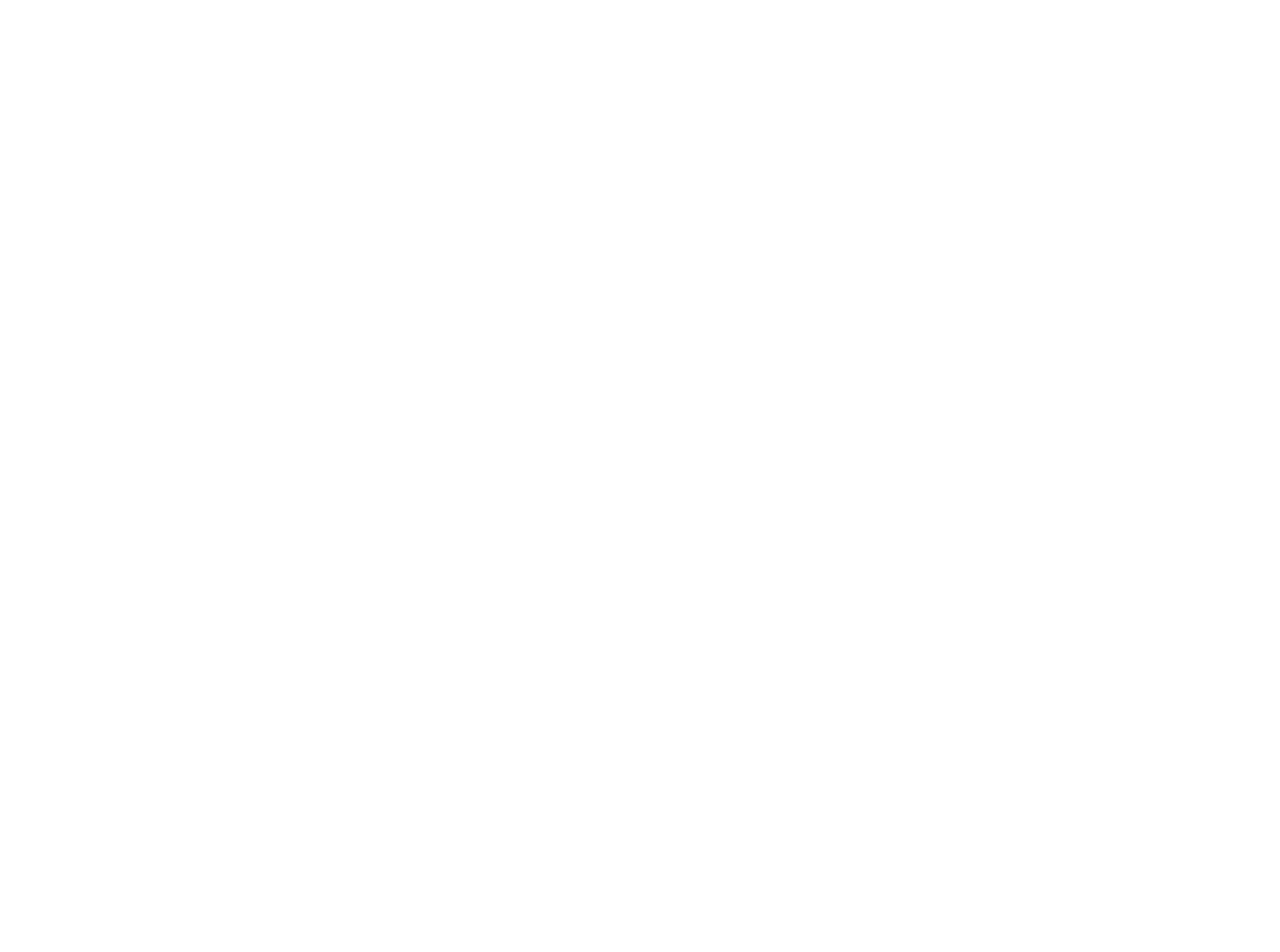
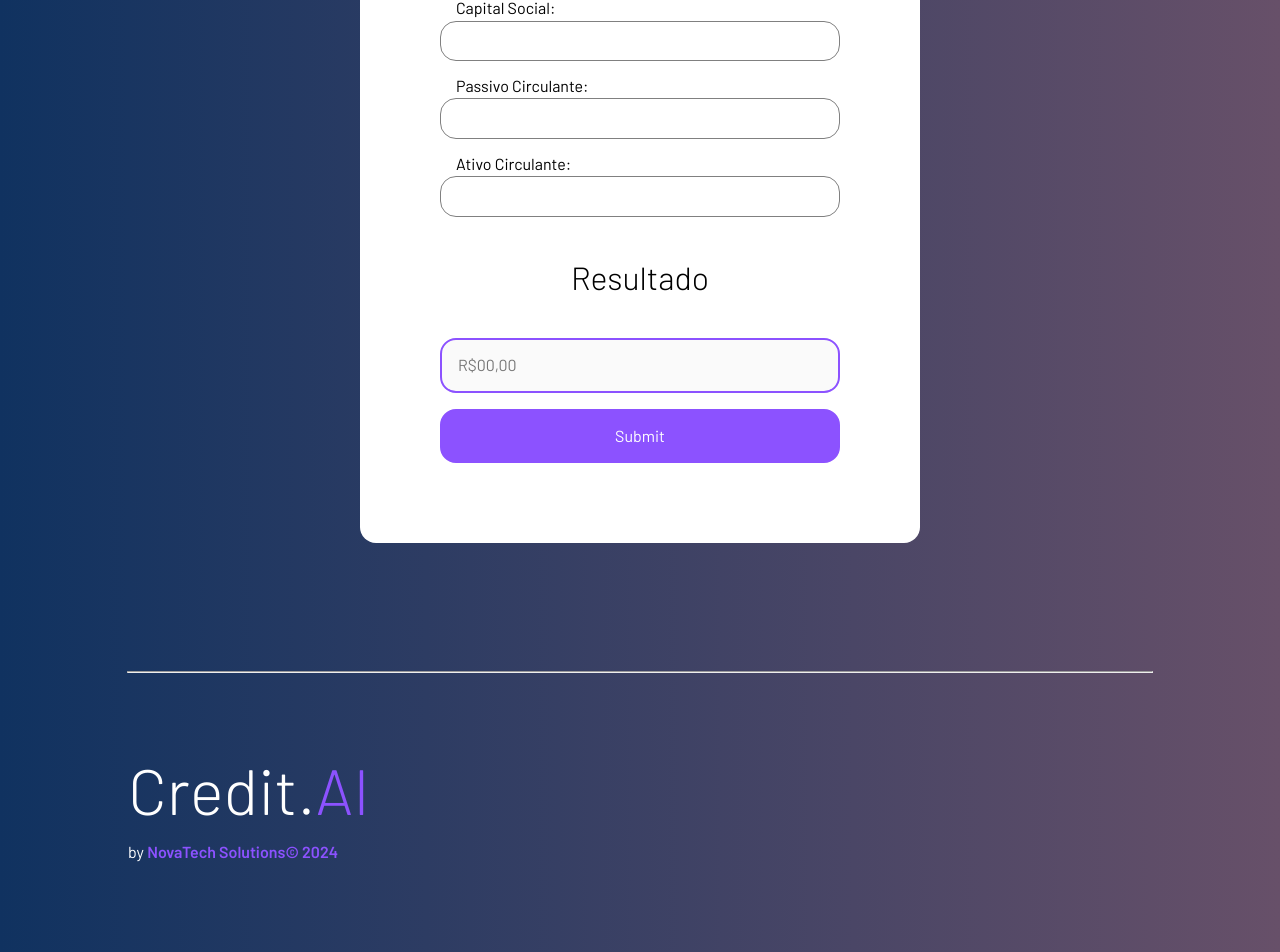
Before and after one commit to pedrosbm/Credit.AI, a React (Vite) app: page / in a window 1280 px wide. Shown: the part 374-1326 px from the top of the page. Before the commit the page ends 800 px from the top, so only its background shows below. Built offline with nearby package versions, Linux system fonts and the light colour scheme; the HTML template or start-up script is replaced by a standard one.

Commit message:
css concluido

```diff
--- a/package.json
+++ b/package.json
@@ -10,6 +10,7 @@
     "preview": "vite preview"
   },
   "dependencies": {
+    "normalize.css": "^8.0.1",
     "react": "^18.2.0",
     "react-dom": "^18.2.0"
   },
--- /dev/null
+++ b/src/App.css
@@ -0,0 +1,102 @@
+@import url('https://fonts.googleapis.com/css2?family=Barlow:ital,wght@0,100;0,200;0,300;0,400;0,500;0,600;0,700;0,800;0,900;1,100;1,200;1,300;1,400;1,500;1,600;1,700;1,800;1,900&display=swap');
+
+html {
+    font-family: Barlow;
+    background: rgb(16, 50, 96);
+    background: linear-gradient(90deg, rgba(16, 50, 96, 1) 0%, rgba(103, 80, 105, 1) 100%);
+}
+
+section {
+    display: flex;
+    align-items: center;
+    justify-content: center;
+    flex-direction: column;
+}
+
+h1 {
+    margin: 0;
+    text-align: center;
+    font-weight: 300;
+    font-size: 4rem;
+}
+
+h2 {
+    text-align: center;
+    font-weight: 300;
+    font-size: 2rem;
+}
+
+h1 span {
+    color: #8c52ff;
+}
+
+p span {
+    color: #8c52ff;
+    font-weight: 600;
+}
+
+form {
+    margin: 3rem;
+    width: 25rem;
+    display: flex;
+    flex-direction: column;
+    background-color: white;
+    padding: 5rem;
+    border-radius: 1rem;
+    gap: 1rem;
+}
+
+hr {
+    margin-block: 5rem;
+    width: 80%;
+    color: rgba(255, 255, 255, 0.46);
+}
+
+footer {
+    width: 80%;
+    display: flex;
+    text-align: left;
+    color: white;
+    margin-bottom: 5rem;
+}
+
+.inputBox {
+    display: flex;
+    flex-direction: column;
+    background-color: none;
+}
+
+.inputBox input {
+    padding: 10px;
+    padding-left: 15px;
+    border-radius: 1rem;
+    border: 1px solid gray;
+}
+
+.inputBox label {
+    position: relative;
+    left: 16px;
+    margin-bottom: 3px;
+}
+
+.result {
+    cursor: not-allowed;
+    padding: 1rem;
+    border: 2px solid #8c52ff;
+    border-radius: 1rem;
+}
+
+.submit {
+    transition: 200ms;
+    padding: 1rem;
+    border-radius: 1rem;
+    border: 2px solid #8c52ff;
+    cursor: pointer;
+    color: white;
+    background-color: #8c52ff;
+}
+
+.submit:hover {
+    background-color: white;
+    color: #8c52ff;
+}
--- a/src/App.tsx
+++ b/src/App.tsx
@@ -1,9 +1,11 @@
 import { ChangeEvent, MouseEventHandler, useState } from 'react';
 import { Form, Resp } from './types';
+import 'normalize.css'
+import './App.css'
 
 const App = () => {
     const [formulario, setFormulario] = useState<Form>({});
-    const [previsao, setPrevisao] = useState<Resp>({})
+    const [resp, serResp] = useState<Resp>({})
 
     const handleSubmit = async (e: any) => {
         e.preventDefault()
@@ -17,7 +19,7 @@
         }).then((data) => {
             return data.json()
         }).then((json) => {
-            setPrevisao(json)
+            serResp(json)
         }).catch((error) => {
             console.error("Erro ao fazer a requisição - " + error)
         })
@@ -31,7 +33,7 @@
     return (
         <section>
             <form onSubmit={handleSubmit}>
-                <h1>Credit.<strong>AI</strong></h1>
+                <h1>Credit.<span>AI</span></h1>
 
                 <div className='inputBox'>
                     <label htmlFor="">Valor Solicitado: </label>
@@ -58,10 +60,21 @@
                     <input type="number" name="ativoCirculante" required value={formulario.ativoCirculante} onChange={handleChange} />
                 </div>
 
-                <input className='submit' type="submit"/>
+                <h2>Resultado</h2>
 
-                <p>NovaTech Solutions© 2024</p>
+                <input disabled placeholder='R$00,00' className='result'>{resp.previsao}</input>
+
+                <input className='submit' type="submit" />
             </form>
+
+            <hr />
+
+            <footer>
+                <div>
+                    <h1>Credit.<span>AI</span></h1>
+                    <p>by <span>NovaTech Solutions© 2024</span></p>
+                </div>
+            </footer>
         </section>
     );
 }
```
Also changed, not shown: 1 other file (tests, documents, lock files or other folders).
